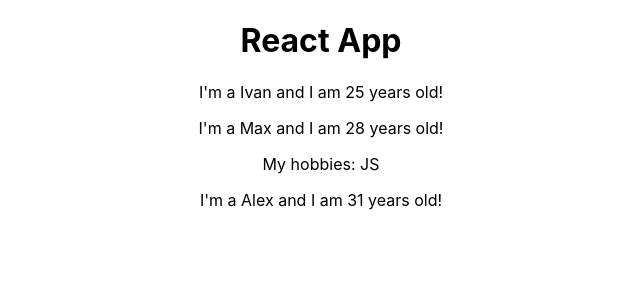
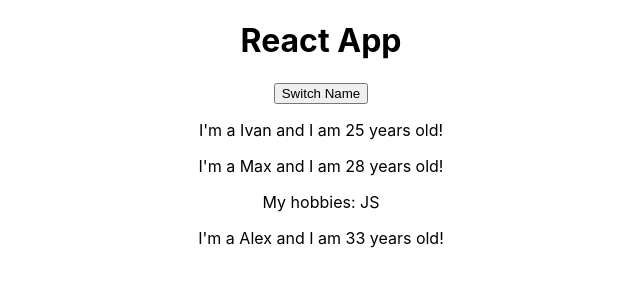
Before and after one commit to IvanKubrick/react-test-1, a React (Create React App) app: page / in a window 1280 px wide. Shown: the top 300 px of the page, without its empty margins (319-959 px from the left). Built offline with nearby package versions, Linux system fonts and the light colour scheme.

Commit message:
Add state, add "switch name" button

```diff
--- a/src/App.js
+++ b/src/App.js
@@ -4,15 +4,43 @@
 import Person from "./Person/Person";
 
 class App extends Component {
+  state = {
+    persons: [
+      { name: "Ivan", age: "25" },
+      { name: "Max", age: "28" },
+      { name: "Alex", age: "33" }
+    ]
+  };
+
+  switchNameHandler = () => {
+    this.setState({
+      persons: [
+        { name: "IVAN", age: "26" },
+        { name: "MAX", age: "29" },
+        { name: "ALEX", age: "34" }
+      ]
+    });
+  };
+
   render() {
     return (
       <div className="App">
         <h1>React App</h1>
-        <Person name="Ivan" age="25" />
-        <Person name="Max" age="28">
+        <button onClick={this.switchNameHandler}>Switch Name</button>
+        <Person
+          name={this.state.persons[0].name}
+          age={this.state.persons[0].age}
+        />
+        <Person
+          name={this.state.persons[1].name}
+          age={this.state.persons[1].age}
+        >
           My hobbies: JS
         </Person>
-        <Person name="Alex" age="31" />
+        <Person
+          name={this.state.persons[2].name}
+          age={this.state.persons[2].age}
+        />
       </div>
     );
   }
```
